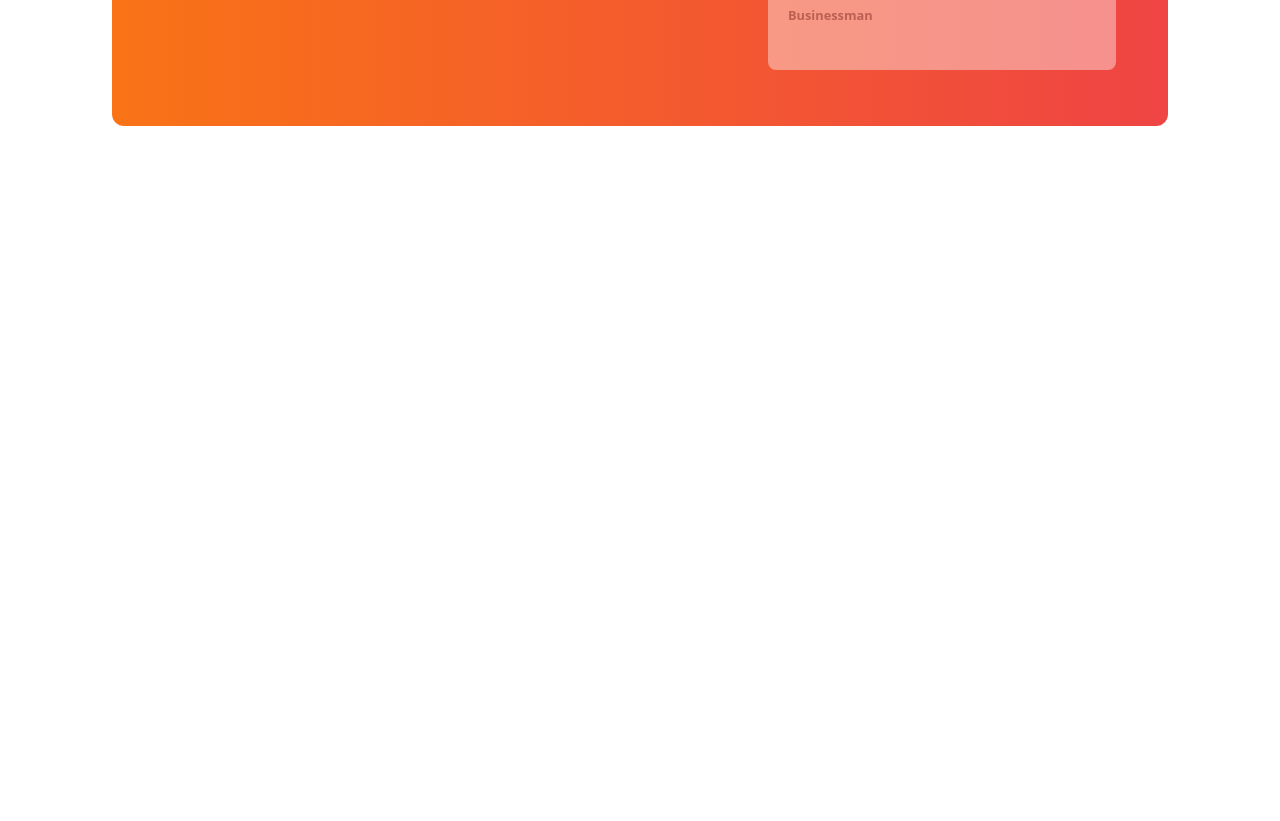
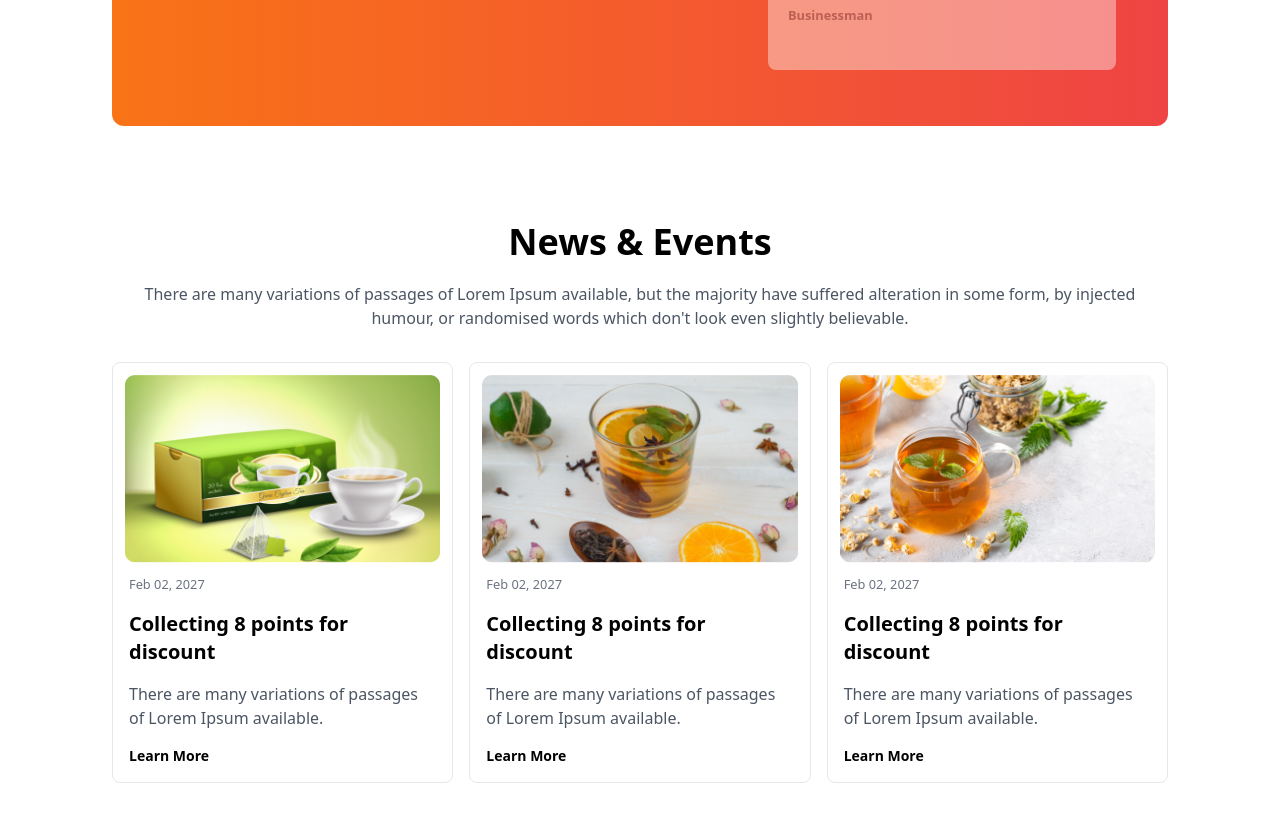
Before and after one commit to marinaakter/tea-house-project, a plain HTML site: page index.html in a window 1280 px wide. Shown: the part 2294-3115 px from the top of the page. Before the commit the page ends 2516 px from the top, so only its background shows below. Drawn offline with nearby package versions, Linux system fonts and the light colour scheme.

Commit message:
news & event section added

```diff
--- a/index.html
+++ b/index.html
@@ -257,6 +257,69 @@
           </div>
         </div>
       </section>
+      <!-- News & event section -->
+      <section class="mb-8 lg:mb-24">
+        <!-- text section -->
+        <div class="text-center mb-8">
+          <h1 class="text-3xl md:text-4xl font-bold mb-5">News & Events</h1>
+          <p class="text-gray-600">
+            There are many variations of passages of Lorem Ipsum available, but
+            the majority have suffered alteration in some form, by injected
+            humour, or randomised words which don't look even slightly
+            believable.
+          </p>
+        </div>
+        <!-- news card section -->
+        <div
+          class="grid grid-cols-1 md:grid-cols-2 lg:grid-cols-3 gap-4"
+        >
+          <!-- news card 1 -->
+          <div class="rounded-lg border border-gray-200">
+            <img class="mx-auto p-3" src="images/news-1.png" alt="" />
+            <div class="px-4">
+              <small class="text-gray-500">Feb 02, 2027</small>
+              <h2 class="font-bold text-xl my-4">
+                Collecting 8 points for <br />
+                discount
+              </h2>
+              <p class="text-gray-600 mb-4">
+                There are many variations of passages of Lorem Ipsum available.
+              </p>
+              <p class="text-sm font-bold mb-4">Learn More</p>
+            </div>
+          </div>
+          <!-- news card 2 -->
+          <div class="rounded-lg border border-gray-200">
+            <img class="mx-auto p-3" src="images/news-2.png" alt="" />
+            <div class="px-4">
+              <small class="text-gray-500">Feb 02, 2027</small>
+              <h2 class="font-bold text-xl my-4">
+                Collecting 8 points for <br />
+                discount
+              </h2>
+              <p class="text-gray-600 mb-4">
+                There are many variations of passages of Lorem Ipsum available.
+              </p>
+              <p class="text-sm font-bold mb-4">Learn More</p>
+            </div>
+          </div>
+          <!-- news card 3 -->
+          <div class="rounded-lg border border-gray-200">
+            <img class="mx-auto p-3" src="images/news-3.png" alt="" />
+            <div class="px-4">
+              <small class="text-gray-500">Feb 02, 2027</small>
+              <h2 class="font-bold text-xl my-4">
+                Collecting 8 points for <br />
+                discount
+              </h2>
+              <p class="text-gray-600 mb-4">
+                There are many variations of passages of Lorem Ipsum available.
+              </p>
+              <p class="text-sm font-bold mb-4">Learn More</p>
+            </div>
+          </div>
+        </div>
+      </section>
     </main>
   </body>
 </html>
```
